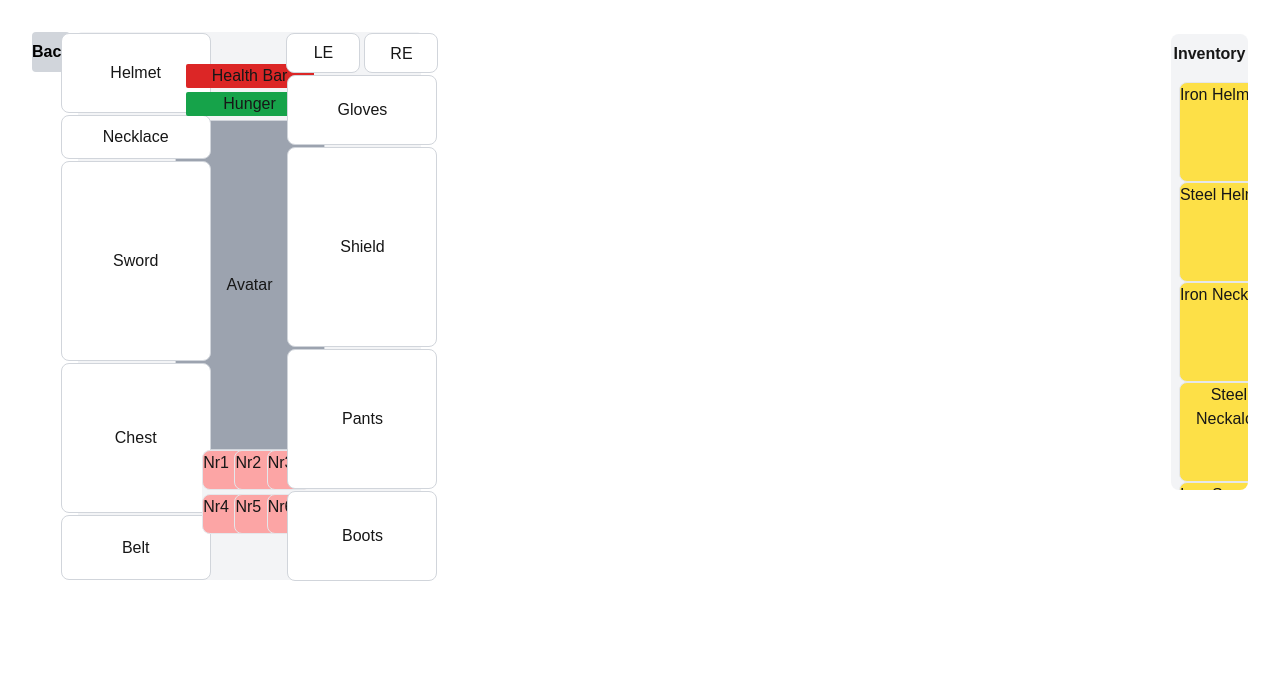
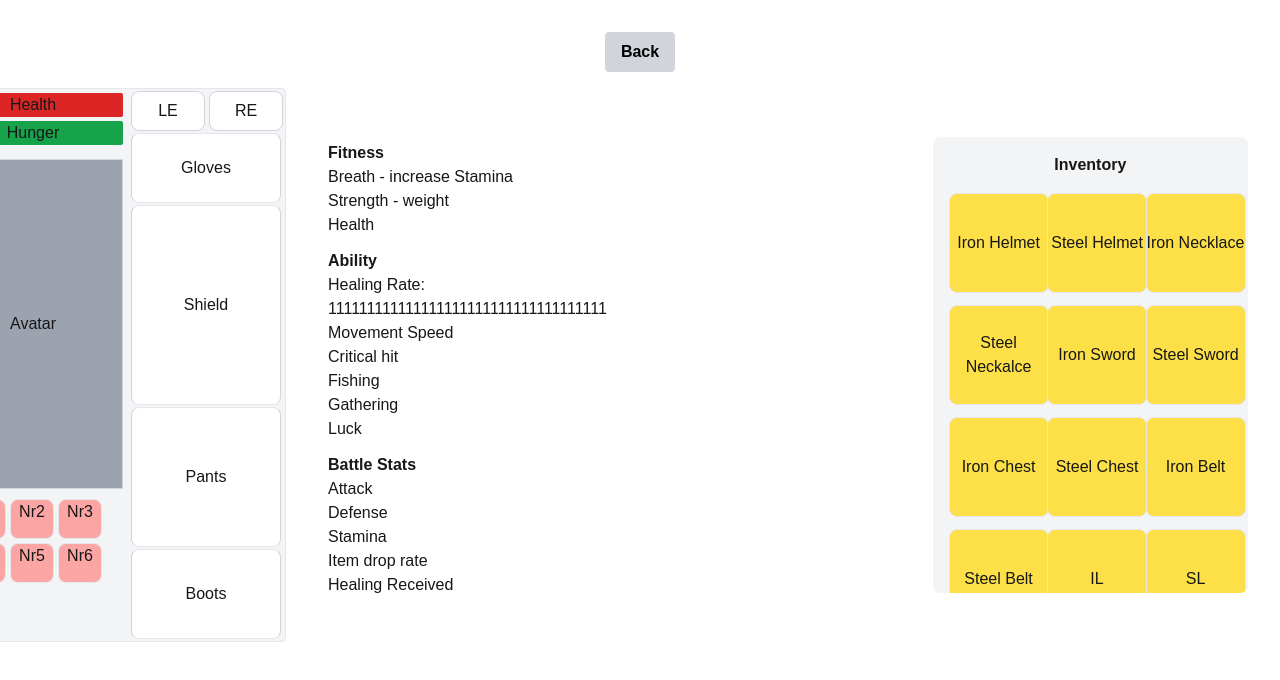
Before and after one commit to Tommysons/mafia-world, a Next.js app: page /profile in a window 1280 px wide. Shown: the top 680 px of the page. Built offline with nearby package versions, Linux system fonts and the light colour scheme.

Commit message:
separated into components

```diff
--- a/app/globals.css
+++ b/app/globals.css
@@ -5,6 +5,7 @@
 :root {
   --background: #ffffff;
   --foreground: #171717;
+  --scale-factor: 1; /* Full size on large screens */
 }
 
 @media (prefers-color-scheme: dark) {
@@ -25,3 +26,28 @@ body {
     text-wrap: balance;
   }
 }
+
+@media (max-width: 1024px) {
+  :root {
+    --scale-factor: 1; /* Reduce to 80% for medium screens */
+  }
+}
+
+@media (max-width: 768px) {
+  :root {
+    --scale-factor: 0.8; /* Reduce to 60% for smaller screens */
+  }
+}
+
+@media (max-width: 480px) {
+  :root {
+    --scale-factor: 0.6; /* Reduce to 50% for extra small screens */
+  }
+  RightColumn, .AvatarColumn {
+    transform: translate(10px, 10px); /* Move down and right */
+}
+
+.RightColumn div, .AvatarColumn div {
+    transform: translate(50px, 50px); /* Move items within the column down and right */
+}
+}
--- a/app/profile/page.tsx
+++ b/app/profile/page.tsx
@@ -1,63 +1,89 @@
-"use client"
-import React, {useState} from "react"
-import Link from "next/link"
-import { Item } from "@/types/item"
-import initialItems from "@/data/initialItems"
-import initialProfile from "@/constats/initialProfile"
-import LeftColumn from "@/components/LeftColumn"
-import AvatarColumn from "@/components/Avatar"
-import RightColumn from "@/components/RightColumn"
+"use client";
+import React, { useState } from "react";
+import Link from "next/link";
+import { Item } from "@/types/item";
+import initialItems from "@/data/initialItems";
+import initialProfile from "@/constats/initialProfile";
+import LeftColumn from "@/components/LeftColumn";
+import AvatarColumn from "@/components/Avatar";
+import RightColumn from "@/components/RightColumn";
+import Test from "../test/page";
 
 const Profile = () => {
-    const [inventory, setInventory] = useState<Item[]>(initialItems)
-    const [profile, setProfile] = useState<{[key: string]: Item | null}>(initialProfile)
+    const [inventory, setInventory] = useState<Item[]>(initialItems);
+    const [profile, setProfile] = useState<{ [key: string]: Item | null }>(initialProfile);
 
-    //Inventory
-    const handleInventoryClick = (uniqueId: string) =>{
-        const item = inventory.find(i => i.uniqueId === uniqueId)
-        if(!item) return
+    // Inventory
+    const handleInventoryClick = (uniqueId: string) => {
+        const item = inventory.find(i => i.uniqueId === uniqueId);
+        if (!item) return;
 
-        const slotKey = item.id
-        const existingItem = profile[slotKey]
-        if(existingItem) setInventory(prev => [...prev, existingItem])
+        const slotKey = item.id;
+        const existingItem = profile[slotKey];
+        if (existingItem) setInventory(prev => [...prev, existingItem]);
 
-        setProfile(prev => ({...prev, [slotKey] : item}))
-        setInventory(prev => prev.filter(i => i.uniqueId !== uniqueId))
-    }
-    //Profile
+        setProfile(prev => ({ ...prev, [slotKey]: item }));
+        setInventory(prev => prev.filter(i => i.uniqueId !== uniqueId));
+    };
+
+    // Profile
     const handleProfileClick = (slotKey: string) => {
-        const item = profile[slotKey]
-        if(!item) return
+        const item = profile[slotKey];
+        if (!item) return;
 
-        setInventory(prev => prev.some(i => i.uniqueId === item.uniqueId) ? prev
-            : [...prev, item])
-        setProfile(prev => ({...prev, [slotKey]: null}))
-    }
+        setInventory(prev => (prev.some(i => i.uniqueId === item.uniqueId) ? prev : [...prev, item]));
+        setProfile(prev => ({ ...prev, [slotKey]: null }));
+    };
 
     return (
-        <section className="flex left-1 p-8">
-            <div>
-                <Link href={'/#'}>
-                    <button className="bg-gray-300 hover:bg-gray-800 text-black
-                    font-bold py-2 rounded">Back</button>
+        <section className="flex flex-col items-center p-4 md:p-8">
+            <div className="mb-4">
+                <Link href="/#">
+                    <button className="bg-gray-300 hover:bg-gray-800 text-black font-bold py-2 px-4 rounded">
+                        Back
+                    </button>
                 </Link>
             </div>
-            {/*Profile Section */}
-            <div className="relative grid grid-cols-3 bg-gray-100 p-8 ml-2 rounded
-            max-w[456px] max-h-[548px]">
+
+            {/* Responsive Container for Profile and Inventory */}
+            <div className="flex flex-col lg:flex-row lg:space-x-8 items-center justify-between">
+
+                {/* Profile Section */}
+                <div className="inline-flex bg-gray-100 p-[2px] rounded border gap-2 -translate-x-[250px]">
                     <LeftColumn profile={profile} handleProfileClick={handleProfileClick}/>
-                <AvatarColumn/>
-                <RightColumn profile={profile} handleProfileClick={handleProfileClick}/>
+                    <AvatarColumn />
+                    <RightColumn profile={profile} handleProfileClick={handleProfileClick} />
                 </div>
-            {/*Inventory Section*/}
-            <div className="bg-gray-100 p-2 rounded-lg overflow-y-scroll max-w-[355px]
-            max-h-[456px] mt-[2px] ml-[750px]">
-                <div className="flex justify-center items-center col-span-5 mb-4
-                font-bold">Inventory</div>
+
+                {/*Stats*/}
+                <div className="-translate-x-[240px]">
+                    <h2 className="font-bold mt-2">Fitness</h2>
+                    <p>Breath - increase Stamina</p>
+                    <p>Strength - weight</p>
+                    <p>Health</p>
+                    <h2 className="font-bold mt-3">Ability</h2>
+                    <p>Healing Rate: 111111111111111111111111111111111111</p>
+                    <p>Movement Speed</p>
+                    <p>Critical hit</p>
+                    <p>Fishing</p>
+                    <p>Gathering</p>
+                    <p>Luck</p>
+                    <h2 className="font-bold mt-3">Battle Stats</h2>
+                    <p>Attack</p>
+                    <p>Defense</p>
+                    <p>Stamina</p>
+                    <p>Item drop rate</p>
+                    <p>Healing Received</p>
+
+                </div>
+                {/* Inventory Section */}
+                <div className="bg-gray-100 p-4 rounded-lg overflow-y-scroll max-h-[300px] md:max-h-[456px]
+                                mt-4 lg:mt-0 lg:ml-8">
+                    <div className="flex justify-center items-center font-bold mb-4">Inventory</div>
+                    <div className="grid grid-cols-3 gap-2 md:gap-3 cursor-pointer">
                         {inventory.map(item => (
                             <div
-                        className="flex just item border rounded-lg w-[100px] h-[100px]
-                        bg-yellow-300 text-center"
+                                className="flex items-center justify-center border rounded-lg w-full h-[80px] md:w-[100px] md:h-[100px] bg-yellow-300 text-center"
                                 key={item.uniqueId}
                                 onDoubleClick={() => handleInventoryClick(item.uniqueId)}
                             >
@@ -65,8 +91,10 @@ const Profile = () => {
                             </div>
                         ))}
                     </div>
+                </div>
+            </div>
         </section>
-    )
-}
+    );
+};
 
-export default Profile
+export default Profile;
--- a/app/test/page.tsx
+++ b/app/test/page.tsx
@@ -1,64 +1,61 @@
-"use client"
-import React, { useState } from 'react'
-import Link from 'next/link'
-import { Item } from '@/types/item'
-import initialProfile from '@/constats/initialProfile'
-import initialItems from '@/data/initialItems'
-import LeftColumn from '@/components/LeftColumn'
-import AvatarColumn from '@/components/Avatar'
-import RightColumn from '@/components/RightColumn'
+import React from "react";
+import { Item } from "@/types/item";
 
-const Profile = () => {
-    const [inventory, setInventory] = useState<Item[]>(initialItems)
-    const [profile, setProfile] = useState<{ [key: string]: Item | null }>(initialProfile)
-
-    const handleInventoryClick = (uniqueId: string) => {
-        const item = inventory.find(i => i.uniqueId === uniqueId)
-        if (!item) return;
-
-        const slotKey = item.id
-        const existingItem = profile[slotKey]
-        if (existingItem) setInventory(prev => [...prev, existingItem])
-
-        setProfile(prev => ({ ...prev, [slotKey]: item }))
-        setInventory(prev => prev.filter(i => i.uniqueId !== uniqueId))
+interface LeftColumnProps {
+    profile: { [key: string]: Item | null}
+    handleProfileClick: (slotKey: string) => void
 }
 
-    const handleProfileClick = (slotKey: string) => {
-        const item = profile[slotKey]
-        if (!item) return
-
-        setInventory(prev => prev.some(i => i.uniqueId === item.uniqueId) ? prev : [...prev, item])
-        setProfile(prev => ({ ...prev, [slotKey]: null }))
+const Test: React.FC<LeftColumnProps>=({profile, handleProfileClick}) => (
+    <div className="flex flex-col items-center cursor-pointer gap-[2px]">
+        {['helmet', 'necklace', 'sword', 'chest', 'belt'].map(slotkey => {
+            //Set base dimensions for each item
+            let baseHeight, baseWidth
+            switch (slotkey) {
+                case 'helmet':
+                    baseWidth = 150
+                    baseHeight = 80
+                    break
+                case 'necklace':
+                    baseWidth = 150
+                    baseHeight = 44
+                    break
+                case "sword":
+                    baseWidth = 150
+                    baseHeight = 200
+                    break
+                case 'chest':
+                    baseWidth = 150
+                    baseHeight = 150
+                    break
+                case 'belt':
+                    baseWidth = 150
+                    baseHeight = 65
+                    break
+                default:
+                    baseWidth = 150
+                    baseHeight = 70
             }
 
-    return (
-        <section className='flex left-1 p-8'>
-            <div>
-                <Link href={`/#`}>
-                    <button className='bg-gray-300 hover:bg-gray-400 text-black font-bold py-2 px-4 rounded'>Back</button>
-                </Link>
+            //Apply scaling factor to both width and height
+            const style = {
+                width: `calc(${baseWidth}px * var(--scale-factor))`,
+                height: `calc(${baseHeight}px * var(--scale-factor))`
+            }
+            return(
+                <div
+                    className="flex justify-center items-center bg-white
+                    rounded-lg border border-gray-300 text-center"
+                    key={slotkey}
+                    style={style}
+                    onDoubleClick={() =>handleProfileClick(slotkey)}
+                >
+                    {profile[slotkey] ? profile[slotkey]?.name
+                    : slotkey.charAt(0).toLocaleUpperCase() + slotkey.slice(1)}
                 </div>
-            <div className='relative grid grid-cols-3 bg-gray-100 p-8 ml-2 rounded-lg max-w-[456px] max-h-[548px]'>
-                <LeftColumn profile={profile} handleProfileClick={handleProfileClick} />
-                <AvatarColumn />
-                <RightColumn profile={profile} handleProfileClick={handleProfileClick} />
+            )
+        })}
     </div>
-            {/* Inventory Section */}
-            <div className='bg-gray-100 p-2 rounded-lg overflow-y-scroll max-h-[456px] w-[355px] mt-[2px] ml-[750px]'>
-                <div className='flex justify-center items-center col-span-5 mb-4 font-bold'>Inventory</div>
-                <div className='grid grid-cols-3 gap-3 cursor-pointer'>
-                    {inventory.map(item => (
-                        <div
-                            className='flex justify-center items-center border rounded-lg h-[100px] w-[100px] bg-yellow-50 text-center'
-                            key={item.uniqueId}
-                            onDoubleClick={() => handleInventoryClick(item.uniqueId)}
-                        >{item.name}</div>
-                    ))}
-                </div>
-            </div>
-        </section>
 )
-}
 
-export default Profile
+export default Test
--- a/components/Avatar.tsx
+++ b/components/Avatar.tsx
@@ -1,20 +1,43 @@
 import React from "react";
 
-const AvatarColumn: React.FC = ()=>(
-    <div className="flex flex-col items-center">
-        <div className="relative mb-1 bg-red-600 rounded-sm w-32 flex items-center
-        justify-center">Health Bar</div>
-        <div className="relative mb-1 bg-green-600 rounded-sm w-32 flex items-center
-        justify-center">Hunger</div>
-        <div className="w-[150px] h-[330px] border border-gray-300 bg-gray-400
-        flex justify-center items-center text-center">Avatar</div>
-        <div className="grid grid-cols-3 bg-gray-100 rounded-lg justify-center
-        gap-1 cursor-pointer -translate-x-[1px]">
-            {[...Array(6)].map((_, i) => (
+const AvatarColumn = ()=>(
+    <div className="flex flex-col items-center mt-8">
+        <div className="relative mb-1 bg-red-600 rounded-sm flex items-center justify-center
+        -translate-y-[30px]"
+        style={{width: `calc(180px * var(--scale-factor))`}}
+        >
+            Health
+        </div>
+        <div
+            className="relative mb-1 bg-green-600 rounded-sm flex items-center justify-center
+            -translate-y-[30px]"
+            style={{width: `calc(180px * var(--scale-factor))`}}
+        >
+            Hunger
+        </div>
+        <div
+            className="border border-gray-300 bg-gray-400 flex justify-center items-center text-center
+            -translate-y-[20px]"
+            style={{
+                width: `calc(180px * var(--scale-factor))`,
+                height: `calc(330px * var(--scale-factor))`
+            }}
+        >
+            Avatar
+        </div>
+        <div className="grid grid-cols-3 bg-gray-100 rounded-lg justify-center gap-1 cursor-pointer
+        -translate-x-[1px] -translate-y-[10px]">
+            {[...Array(6)].map((_, i) =>(
                 <div
-                    className="border rounded-lg h-10 w-11 bg-red-300"
+                    className="border rounded-lg bg-red-300 text-center"
                     key={i}
-                >Nr{i + 1}</div>
+                    style={{
+                        width: `calc(44px * var(--scale-factor))`,
+                        height: `calc(40px * var(--scale-factor))`
+                    }}
+                >
+                    Nr{i + 1}
+                </div>
             ))}
         </div>
     </div>
--- /dev/null
+++ b/components/Inventory.tsx
@@ -0,0 +1 @@
+import React from "react";
--- a/components/LeftColumn.tsx
+++ b/components/LeftColumn.tsx
@@ -2,29 +2,59 @@ import React from "react";
 import { Item } from "@/types/item";
 
 interface LeftColumnProps {
-    profile: { [key: string]: Item | null }
+    profile: {[key: string]: Item | null}
     handleProfileClick: (slotKey: string) => void
 }
 
-const LeftColumn: React.FC<LeftColumnProps> = ({ profile, handleProfileClick }) => (
-    <div className="flex flex-col items-center cursor-pointer -translate-x-[21px]
-    -translate-y-[31px] gap-[2px]">
-        {['helmet', 'necklace', 'sword', 'chest', 'belt'].map(slotKey => (
-            <div
-                className="flex justify-center items-center bg-white rounded-lg border
-                border-gray-300 text-center"
-                key={slotKey}
-                style={{
-                    height: slotKey === "helmet" ? '80px'
-                        : slotKey === "necklace" ? "44px" : slotKey === 'sword' ? "200px"
-                            : slotKey === 'chest' ? "150px" : "65px", width: '150px'
-                }}
-                onDoubleClick={()=> {handleProfileClick(slotKey)}}
-            >
-                {profile[slotKey] ? profile[slotKey]?.name
+const LeftColumn: React.FC<LeftColumnProps>=({profile, handleProfileClick}) => (
+    <div className="flex flex-col items-center cursor-pointer gap-[2px]">
+        {["helmet", 'necklace', "sword", 'chest', 'belt'].map(slotKey => {
+            //Set base dimensions for each item
+            let baseWidth, baseHeight
+            switch(slotKey) {
+                case 'helmet':
+                    baseWidth = 150
+                    baseHeight = 80
+                    break
+                case 'necklace':
+                    baseWidth = 150
+                    baseHeight = 44
+                    break
+                case 'sword':
+                    baseWidth = 150
+                    baseHeight = 200
+                    break
+                case 'chest':
+                    baseWidth = 150
+                    baseHeight = 150
+                    break
+                case 'belt':
+                    baseWidth = 150
+                    baseHeight = 65
+                    break
+                default:
+                    baseWidth = 150
+                    baseHeight = 70
+            }
+
+            //Apply scaling factor to both width and height
+            const style = {
+                width: `calc(${baseWidth}px * var(--scale-factor))`,
+                height: `calc(${baseHeight}px * var(--scale-factor))`
+            }
+            return(
+                <div
+                    className="flex justify-center items-center bg-white
+                    rounded-lg border border-gray-300 text-center text-sm sm:text-base"
+                    key={slotKey}
+                    style={style}
+                    onDoubleClick={()=> handleProfileClick(slotKey)}
+                >
+                    {profile[slotKey] ? profile[slotKey]?.name
                     : slotKey.charAt(0).toUpperCase() + slotKey.slice(1)}
-            </div>
-        ))}
+                </div>
+            )
+        })}
     </div>
 )
 
--- a/components/RightColumn.tsx
+++ b/components/RightColumn.tsx
@@ -6,53 +6,69 @@ interface RightColumnProps {
     handleProfileClick: (slotKey: string) => void
 }
 
-const RightColumn: React.FC<RightColumnProps> = ({ profile, handleProfileClick }) => (
-    <div className="flex flex-col items-center cursor-pointer -translate-x-[-20px]
-    -translate-y-[31px] gap-[2px]">
-        {/*Earings together*/}
-        <div className="flex space-x-1">
-            <div className="bg-white p-2 rounded-lg h-10 w-[74px] border border-gray-300 text-center">
-                {Object.keys(profile)
-                    .filter((key) => key === 'le')
-                    .map((key) => (
-                        <div
-                            className="flex justify-center items-center h-full"
-                            key={key}
-                            onDoubleClick={()=> {handleProfileClick(key)}}
-                        >
-                            {profile[key] ? profile[key]?.name : 'LE'}
-                        </div>
-                    ))
-                }
-            </div>
-            <div className="bg-white p-2 rounded-lg h-10 w-[74px] border border-gray-300 text-center">
-                {Object.keys(profile)
-                    .filter((key) => key === 're')
-                    .map((key) => (
-                        <div
-                            className="flex justify-center items-start h-full"
-                            key={key}
-                            onDoubleClick={()=> {handleProfileClick(key)}}
-                        >
-                            {profile[key] ? profile[key]?.name : "RE"}
-                        </div>
-                    ))
-                }
-            </div>
+const RightColumn: React.FC<RightColumnProps> = ({profile, handleProfileClick}) => (
+    <div className="flex flex-col justify-center cursor-pointer gap-[2px]">
+        {/*Rings together */}
+        <div className="flex space-x-1 justify-center">
+            {['le', 're'].map((earKey) => (
+                <div
+                    key={earKey}
+                    className="flex items-center justify-center text-center
+                    bg-white p-2 rounded-lg border border-gray-300"
+                    style={{
+                        width: `calc(74px * var(--scale-factor))`,
+                        height: `calc(40px * var(--scale-factor))`
+                    }}
+                    onDoubleClick={() => handleProfileClick(earKey)}
+                >
+                    {profile[earKey] ? profile[earKey]?.name
+                    : earKey.toUpperCase()}
+                </div>
+            ))}
         </div>
-        {['gloves', "shield", "pants", "boots"].map(slotKey => (
-            <div
-                key={slotKey}
-                className="flex justify-center items-center bg-white p-2 rounded-lg
-                border border-gray-300 text-center"
-                style={{height: slotKey === "gloves" ? "70px" : slotKey === "shield" ? "200px"
-                    : slotKey === "pants" ? "140px" : "90px", width: "150px"}}
-                onDoubleClick={() => handleProfileClick(slotKey)}
-            >
-                {profile[slotKey] ? profile[slotKey]?.name : slotKey.charAt(0).toUpperCase()
-                + slotKey.slice(1)}
-            </div>
-        ))}
+        {['gloves', 'shield', 'pants', 'boots'].map(slotKey => {
+            //Set base diminsions for each item
+            let baseWidth, baseHeight
+            switch(slotKey){
+                case 'gloves':
+                    baseWidth = 150
+                    baseHeight = 70
+                    break
+                case 'shield':
+                    baseWidth = 150
+                    baseHeight = 200
+                    break
+                case 'pants':
+                    baseWidth = 150
+                    baseHeight = 140
+                    break
+                case 'boots':
+                    baseWidth = 150
+                    baseHeight = 90
+                    break
+                default:
+                    baseWidth = 150
+                    baseHeight = 70
+            }
+            //Apply scaling factor to both width and height
+            const style = {
+                width: `calc(${baseWidth}px * var(--scale-factor))`,
+                height: `calc(${baseHeight}px * var(--scale-factor))`
+            }
+
+            return(
+                <div
+                    className="flex justify-center items-center bg-white p-2 rounded-lg border
+                     border-x-gray-300 text-center text-sm sm:text-base"
+                     key={slotKey}
+                     style={style}
+                     onDoubleClick={()=> handleProfileClick(slotKey)}
+                >
+                    {profile[slotKey] ? profile[slotKey]?.name
+                    : slotKey.charAt(0).toUpperCase() + slotKey.slice(1) }
+                </div>
+            )
+        })}
     </div>
 )
 
```
Lines whose indentation alone changed are shown as unchanged.
